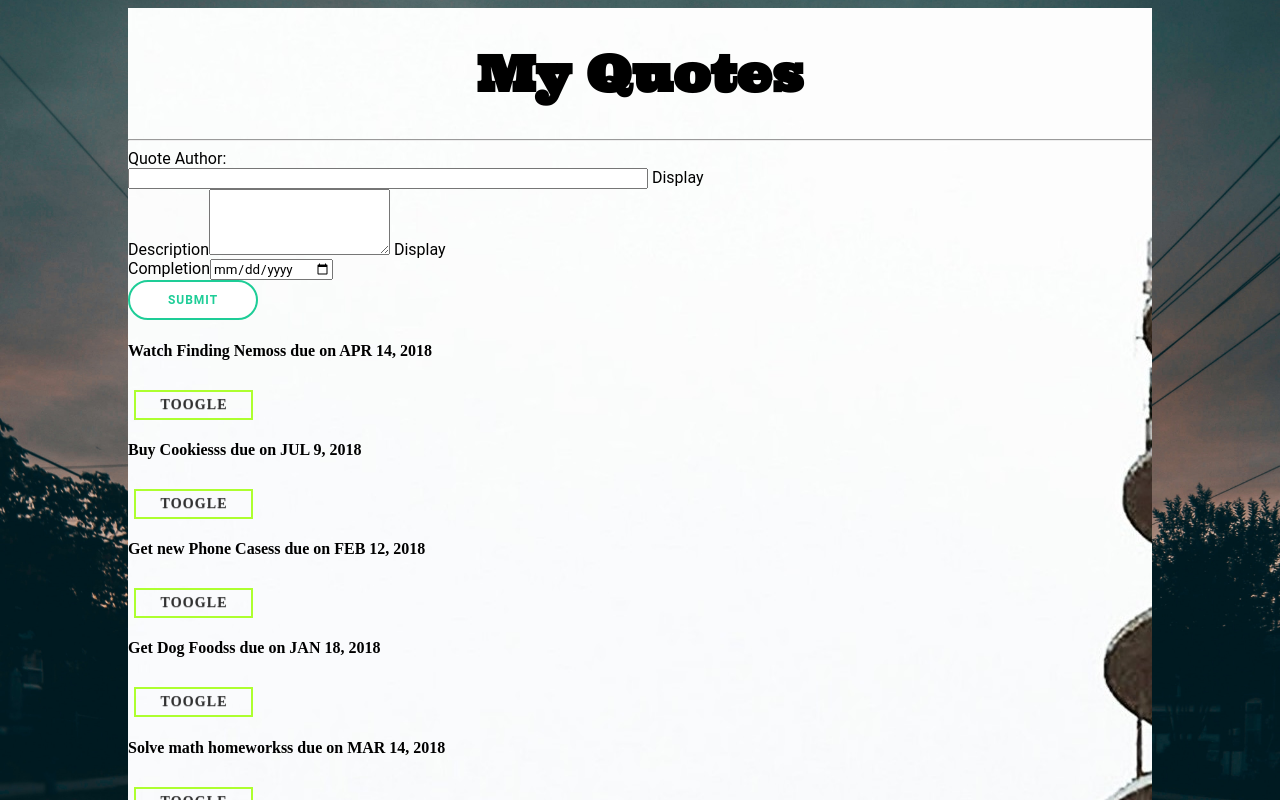
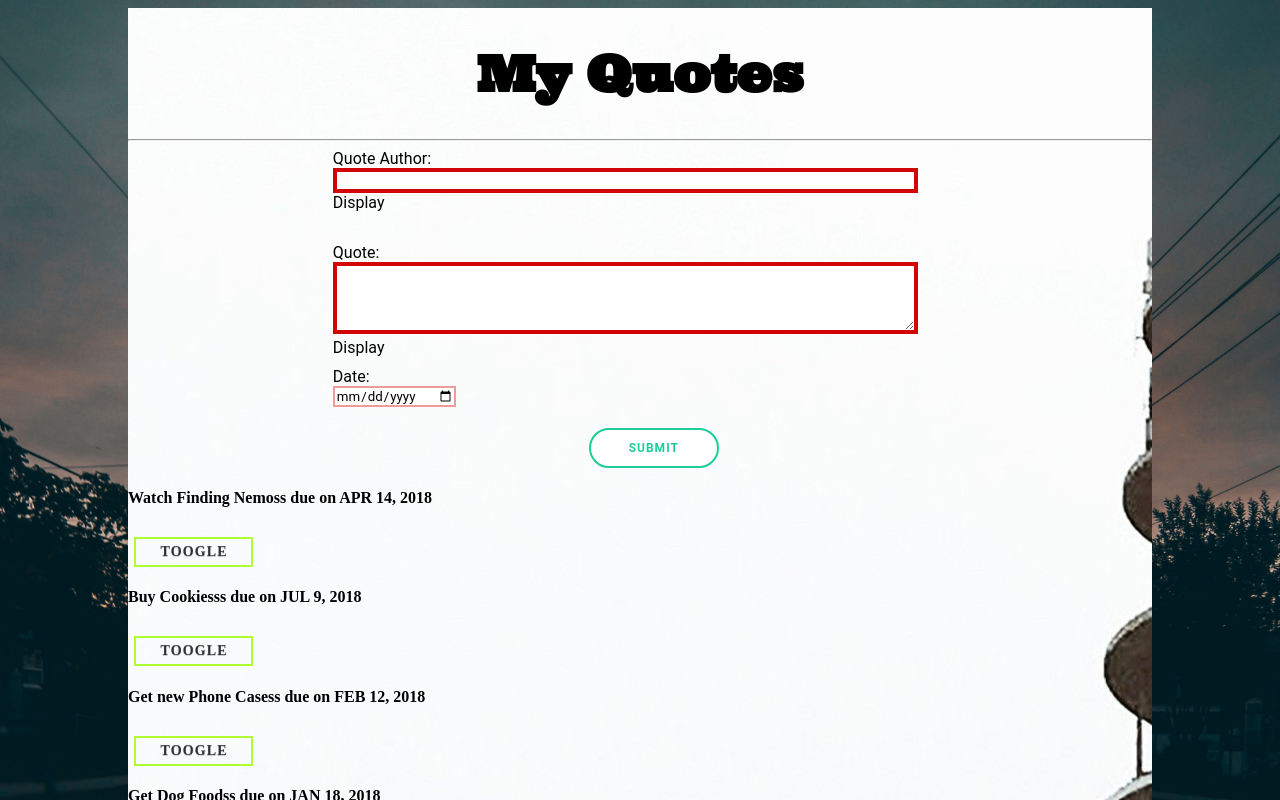
Before and after one commit to Caiseyann/Quotes-Angular, an Angular app: page / in a window 1280 px wide. Shown: the top 800 px of the page. Built offline with nearby package versions, Linux system fonts and the light colour scheme.

Commit message:
added quote style for input form

```diff
--- a/src/app/quote-form/quote-form.component.html
+++ b/src/app/quote-form/quote-form.component.html
@@ -2,12 +2,13 @@
   <div class="row">
     <form (ngSubmit)='submitQuote()' #quoteForm='ngForm'>
       <!-- Name Form -->
-      <div class="form-group">
+      <div style="margin-left: 20%;" class="form-group">
 
         <label for="name">Quote Author:</label>
         <br>
-        <input style="width: 50%; height: 50%;" type="text" class="form-control" id="name" [(ngModel)]="newQuote.name" name="name" #name="ngModel" required >
+        <input style="width: 70%; height: 50%;border: 4px solid rgb(209, 5, 5);" type="text" class="form-control" id="name" [(ngModel)]="newQuote.name" name="name" #name="ngModel" required >
 
+        <br>
 
         <div [hidden]="name.valid || name.pristine" class="alert alert-danger">
           <p> Author is Required</p>
@@ -19,14 +20,16 @@
 
       </div>
 
-      <!-- Description Input -->
-      <div class="form-group">
+      <!-- Quote Input -->
+      <div style="margin-top:3%;margin-left: 20%;" class="form-group">
 
-        <label for="description">Description</label>
-        <textarea class="form-control" id="description" rows="4" [(ngModel)]="newQuote.description" name="description" #description="ngModel" required></textarea>
-
+        <label for="description">Quote:</label>
+        <br>
+        <textarea class="form-control" id="description" rows="4" [(ngModel)]="newQuote.description" name="description" #description="ngModel" required style="width: 70%;border: 4px solid rgb(209, 5, 5);" ></textarea>
+        <br>
         <div [hidden]="description.valid || description.pristine" class="alert alert-danger">
-          <p> Description is Required</p>
+          <br>
+          <p> Quote is Required</p>
 
         </div>
 
@@ -36,17 +39,18 @@
       </div>
 
       <!-- Date Input -->
-      <div class="form-group">
-        <label for="complete">Completion</label>
-        <input type='date' id="complete" [(ngModel)]="newQuote.completeDate" name="completeDate" #completeDate="ngModel" required>
+      <div style="margin-left: 20%; margin-top:1%;" class="form-group">
+        <label for="complete">Date:</label>
+        <br>
+        <input style="border: 2px solid rgb(209, 5, 5, 0.4);" type='date' id="complete" [(ngModel)]="newQuote.completeDate" name="completeDate" #completeDate="ngModel" required>
         <div [hidden]="completeDate.valid || completeDate.pristine" class="alert alert-danger">
-          <p> Complete Date is Required</p>
+          <p>Date is Required</p>
 
         </div>
 
       </div>
 
-      <button type="submit" id="button" ></button>
+      <button style="margin-left: 45%; margin-top: 2%;" type="submit" id="button" ></button>
     </form>
   </div>
 </div>
```
